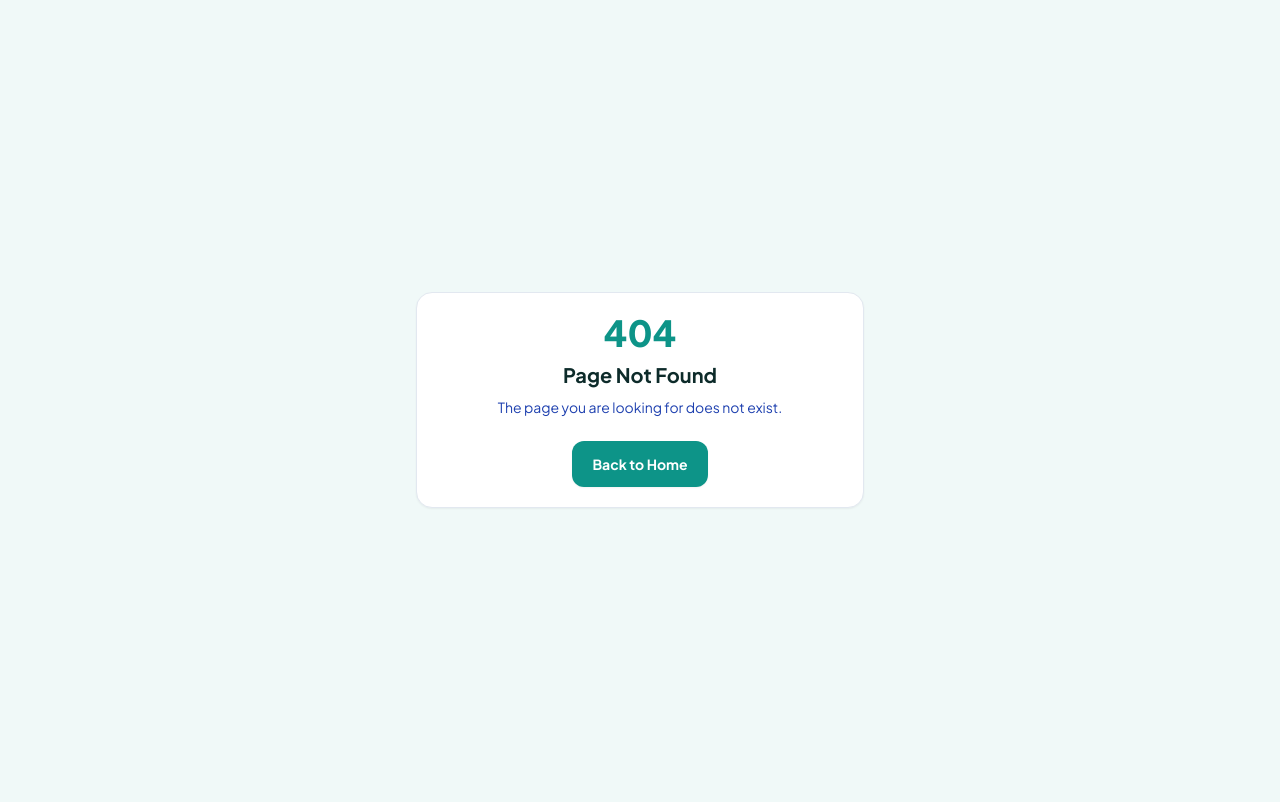
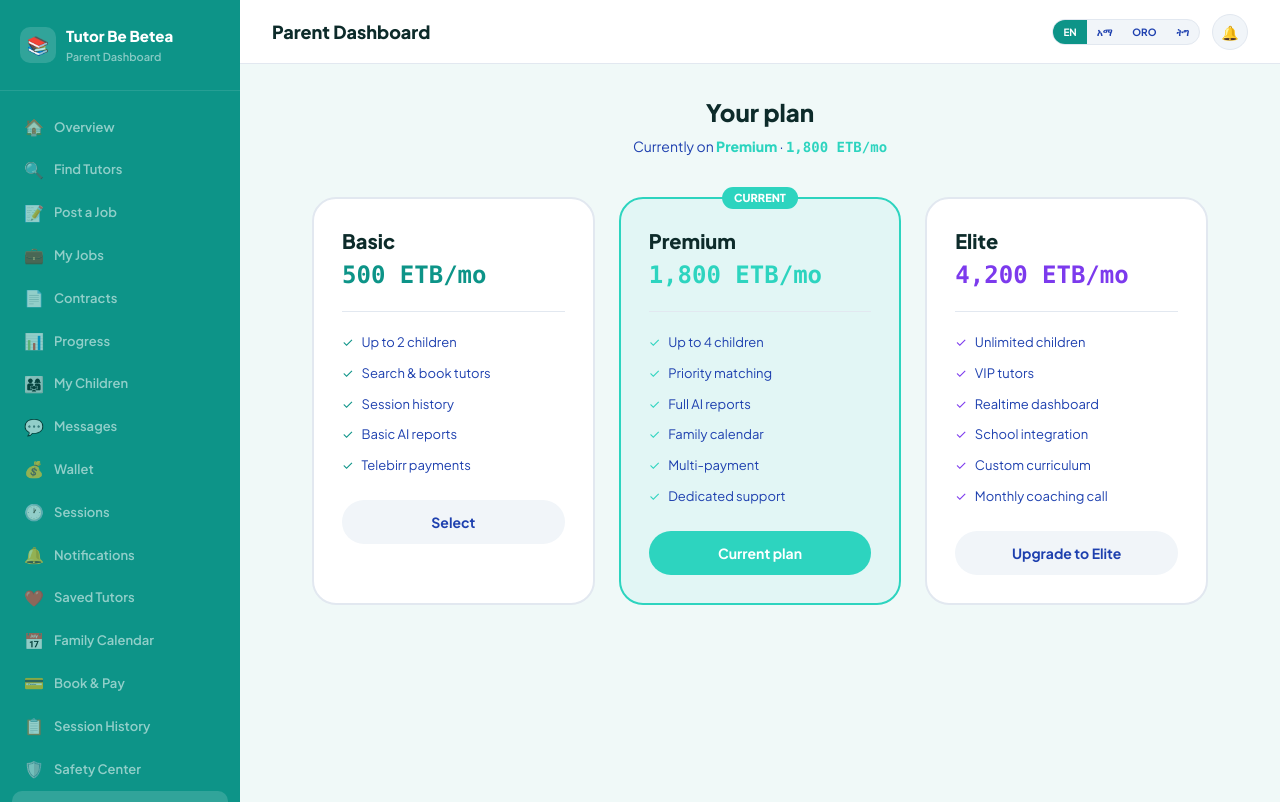
Before and after one commit to Zeordi/tutor-be-betea, a Next.js app in the folder apps/web/: page /parent/subscription in a window 1280 px wide. Before the commit this address had no page. Shown: the top 802 px of the page. Built offline with nearby package versions, Linux system fonts and the light colour scheme; sample sign-in values are in the browser's storage.

Commit message:
Create subscription/page.tsx

```diff
--- /dev/null
+++ b/apps/web/app/parent/subscription/page.tsx
@@ -0,0 +1,84 @@
+"use client";
+
+const PLANS = [
+  {
+    name: "Basic",
+    price: "500 ETB/mo",
+    features: ["Up to 2 children", "Search & book tutors", "Session history", "Basic AI reports", "Telebirr payments"],
+    color: "var(--primary)",
+    current: false,
+  },
+  {
+    name: "Premium",
+    price: "1,800 ETB/mo",
+    features: ["Up to 4 children", "Priority matching", "Full AI reports", "Family calendar", "Multi-payment", "Dedicated support"],
+    color: "#2DD4BF",
+    current: true,
+  },
+  {
+    name: "Elite",
+    price: "4,200 ETB/mo",
+    features: ["Unlimited children", "VIP tutors", "Realtime dashboard", "School integration", "Custom curriculum", "Monthly coaching call"],
+    color: "#7C3AED",
+    current: false,
+  },
+];
+
+export default function SubscriptionPage() {
+  return (
+    <div>
+      <div className="mb-10 text-center">
+        <h1 className="mb-2 text-2xl font-black text-[var(--foreground)]">Your plan</h1>
+        <p className="text-sm text-[var(--secondary)]">
+          Currently on <span className="font-extrabold text-teal-400">Premium</span> ·{" "}
+          <span className="font-mono font-bold text-teal-400">1,800 ETB/mo</span>
+        </p>
+      </div>
+      <div className="mx-auto grid max-w-4xl gap-6 md:grid-cols-3">
+        {PLANS.map((plan) => (
+          <div
+            key={plan.name}
+            className="relative rounded-2xl border-2 bg-[var(--card)] p-7"
+            style={{
+              borderColor: plan.current ? plan.color : "var(--border)",
+              background: plan.current ? `${plan.color}12` : undefined,
+            }}
+          >
+            {plan.current && (
+              <span
+                className="absolute -top-3 left-1/2 -translate-x-1/2 rounded-full px-3 py-0.5 text-[11px] font-extrabold text-white"
+                style={{ background: plan.color }}
+              >
+                CURRENT
+              </span>
+            )}
+            <p className="text-xl font-black text-[var(--foreground)]">{plan.name}</p>
+            <p
+              className="mt-1 font-mono text-2xl font-black"
+              style={{ color: plan.color }}
+            >
+              {plan.price}
+            </p>
+            <ul className="mt-5 space-y-2.5 border-t border-[var(--border)] pt-5">
+              {plan.features.map((f) => (
+                <li key={f} className="flex items-start gap-2 text-[13px] text-[var(--secondary)]">
+                  <span style={{ color: plan.color }}>✓</span> {f}
+                </li>
+              ))}
+            </ul>
+            <button
+              type="button"
+              className="mt-6 w-full rounded-xl py-3 text-sm font-bold"
+              style={{
+                background: plan.current ? plan.color : "var(--muted)",
+                color: plan.current ? "#fff" : "var(--secondary)",
+              }}
+            >
+              {plan.current ? "Current plan" : plan.name === "Elite" ? "Upgrade to Elite" : "Select"}
+            </button>
+          </div>
+        ))}
+      </div>
+    </div>
+  );
+}
```
